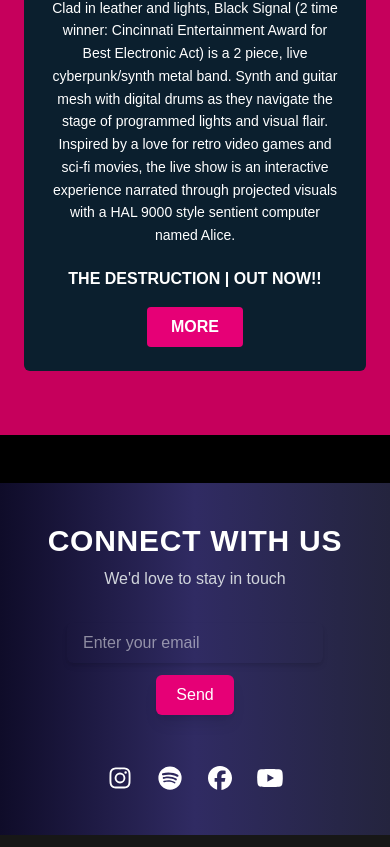
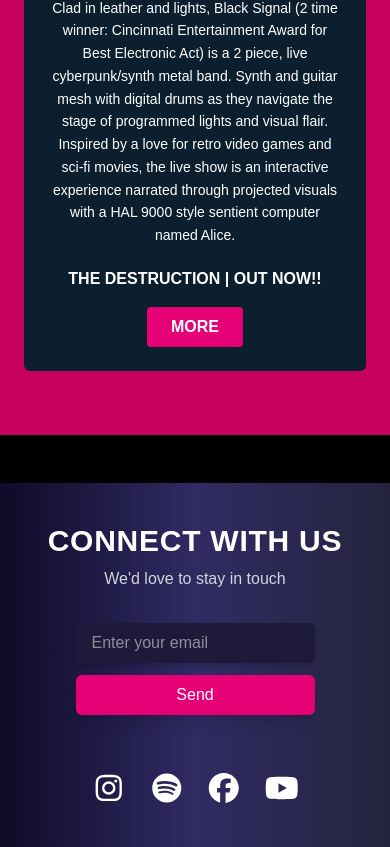
Before and after one commit to Habib2015s/next2, a Next.js app: page / in a window 390 px wide. Shown: the part 1384-2231 px from the top of the page. Built offline with nearby package versions, Linux system fonts and the light colour scheme; no server answers.

Commit message:
responsive of footer

```diff
--- a/app/Footer.js
+++ b/app/Footer.js
@@ -11,33 +11,36 @@ export default function Footer() {
   return (
     <footer className="bg-gradient-to-r from-[#0f0c29] via-[#302b63] to-[#24243e] text-white py-10 px-6 mt-12">
       <div className="max-w-4xl mx-auto flex flex-col md:flex-row items-center justify-between gap-8">
-        <div className="text-center md:text-left">
-          <h3 className="text-3xl font-bold  mb-2 tracking-wide">CONNECT WITH US</h3>
+        {/* بخش متن */}
+        <div className="text-center md:text-left flex-1">
+          <h3 className="text-3xl font-bold mb-2 tracking-wide">CONNECT WITH US</h3>
           <p className="text-gray-300">We'd love to stay in touch</p>
         </div>
 
-        <div className="flex flex-col md:flex-row items-center gap-3">
+        {/* فرم ایمیل */}
+        <div className="flex flex-col sm:flex-row items-center gap-3 flex-1 justify-center">
           <input
             type="email"
             placeholder="Enter your email"
-            className="px-4 py-2 rounded-md text-white focus:outline-none shadow-md w-64"
+            className="px-4 py-2 rounded-md text-white bg-[#1e1b3a] focus:outline-none shadow-md w-full sm:w-64"
           />
-          <button className="bg-pink-600 hover:bg-pink-700 transition text-white px-5 py-2 rounded-md shadow-lg">
+          <button className="bg-pink-600 hover:bg-pink-700 transition text-white px-5 py-2 rounded-md shadow-lg w-full sm:w-auto">
             Send
           </button>
         </div>
 
-        <div className="flex gap-5 text-2xl mt-4 md:mt-0">
-          <a href="#" className="hover:text-pink-400 transition">
+        {/* آیکون‌ها */}
+        <div className="flex gap-5 text-3xl mt-6 md:mt-0 flex-1 justify-center md:justify-end">
+          <a href="#" className="hover:text-pink-400 transition" aria-label="Instagram">
             <FontAwesomeIcon icon={faInstagram} />
           </a>
-          <a href="#" className="hover:text-green-400 transition">
+          <a href="#" className="hover:text-green-400 transition" aria-label="Spotify">
             <FontAwesomeIcon icon={faSpotify} />
           </a>
-          <a href="#" className="hover:text-blue-400 transition">
+          <a href="#" className="hover:text-blue-400 transition" aria-label="Facebook">
             <FontAwesomeIcon icon={faFacebook} />
           </a>
-          <a href="#" className="hover:text-red-500 transition">
+          <a href="#" className="hover:text-red-500 transition" aria-label="YouTube">
             <FontAwesomeIcon icon={faYoutube} />
           </a>
         </div>
```
